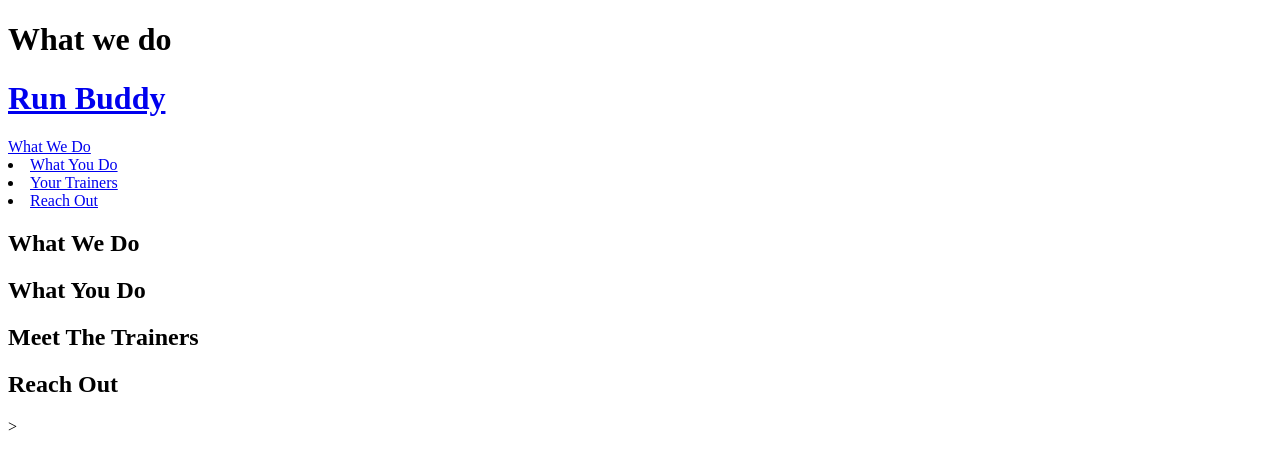
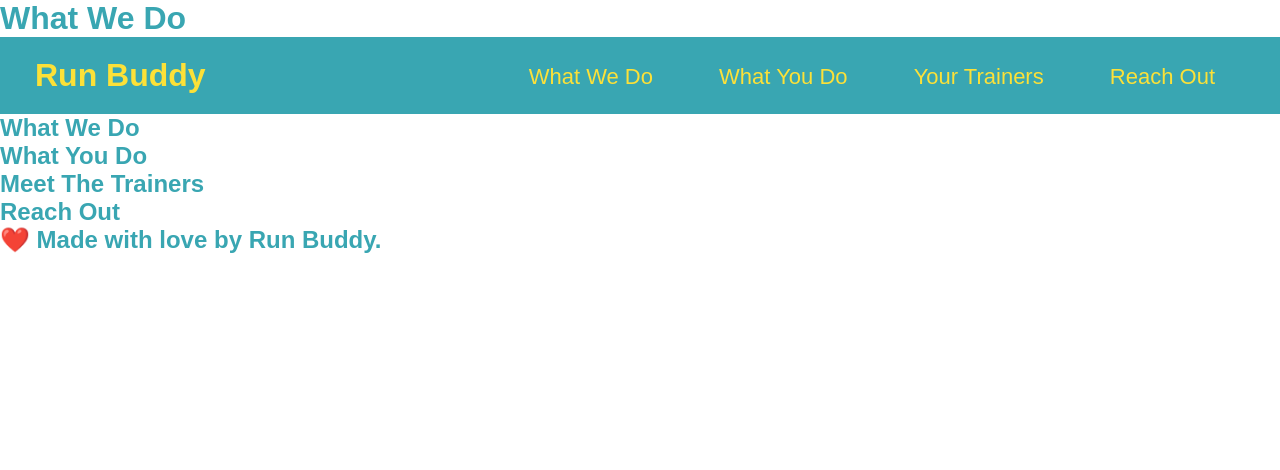
Before and after one commit to evelinayoung/run-buddy, a plain HTML site: page index.html in a window 1280 px wide. Drawn offline with Linux system fonts and the light colour scheme.

Commit message:
added header branding

```diff
--- /dev/null
+++ b/assets/css/style.css
@@ -0,0 +1,45 @@
+* {
+    margin: 0;
+    padding: 0;
+}
+
+
+
+
+
+
+
+
+body {
+    /* more on this crazy alphanumerical value in  a mintue! */
+color: #39a6b2;
+font-family: Arial, Helvetica, sans-serif;}
+
+/* apply styles to header*/
+header {padding:20px 35px;
+    background-color: #39a6b2;
+    }
+    header h1 {
+        font-weight: 36px;
+        color: #fce138;
+        margin: 0;
+        display: inline;
+    }
+
+    header a
+    {
+        text-decoration: none;
+        color:#fce138;
+    }
+
+    header nav {
+        float: right;
+        margin: 7px 0;
+    }
+
+    header nav ul li {
+        display: inline;
+        margin: 0 30px;
+        font-weight: lighter;
+        font-size: 22px;
+    }
--- a/index.html
+++ b/index.html
@@ -1,10 +1,13 @@
 <!DOCTYPE html>
 <html lang="en">
 
-    <head><meta charset="UTF-8" />
+    <head>
+      <link rel="stylesheet" href="./assets/css/style.css" />
+      <meta charset="UTF-8" />
     <title>Run Buddy</title>
 </head>
-<h1>What we do</h1>
+
+<h1>What We Do</h1>
 </html>
 <!-- navigation -->
 <header>
@@ -12,6 +15,9 @@
       <a href="/">Run Buddy</a>  </h1>
 
 <!--Anchor element-->
+<nav>
+  <ul>
+    <li>
 <a href="#what-we-do"> What We Do</a>
 </li>
 
@@ -53,8 +59,8 @@
     <h2>Reach Out</h2>
 
   </section>
->
   <!-- footer -->
   <footer>
-
+    <h2> ❤️ Made with love by Run Buddy.
+      </h2>
   </footer>
```
